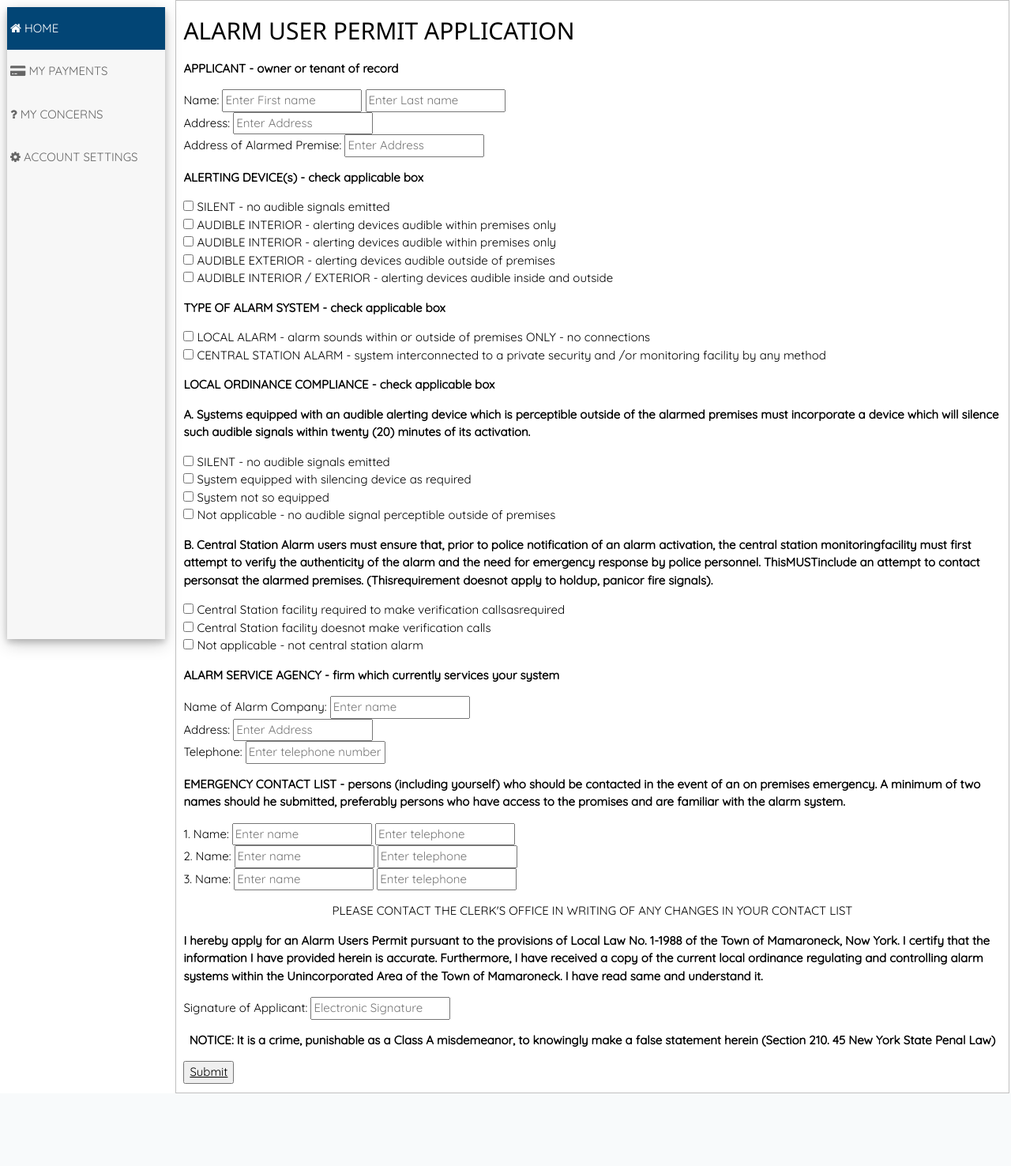
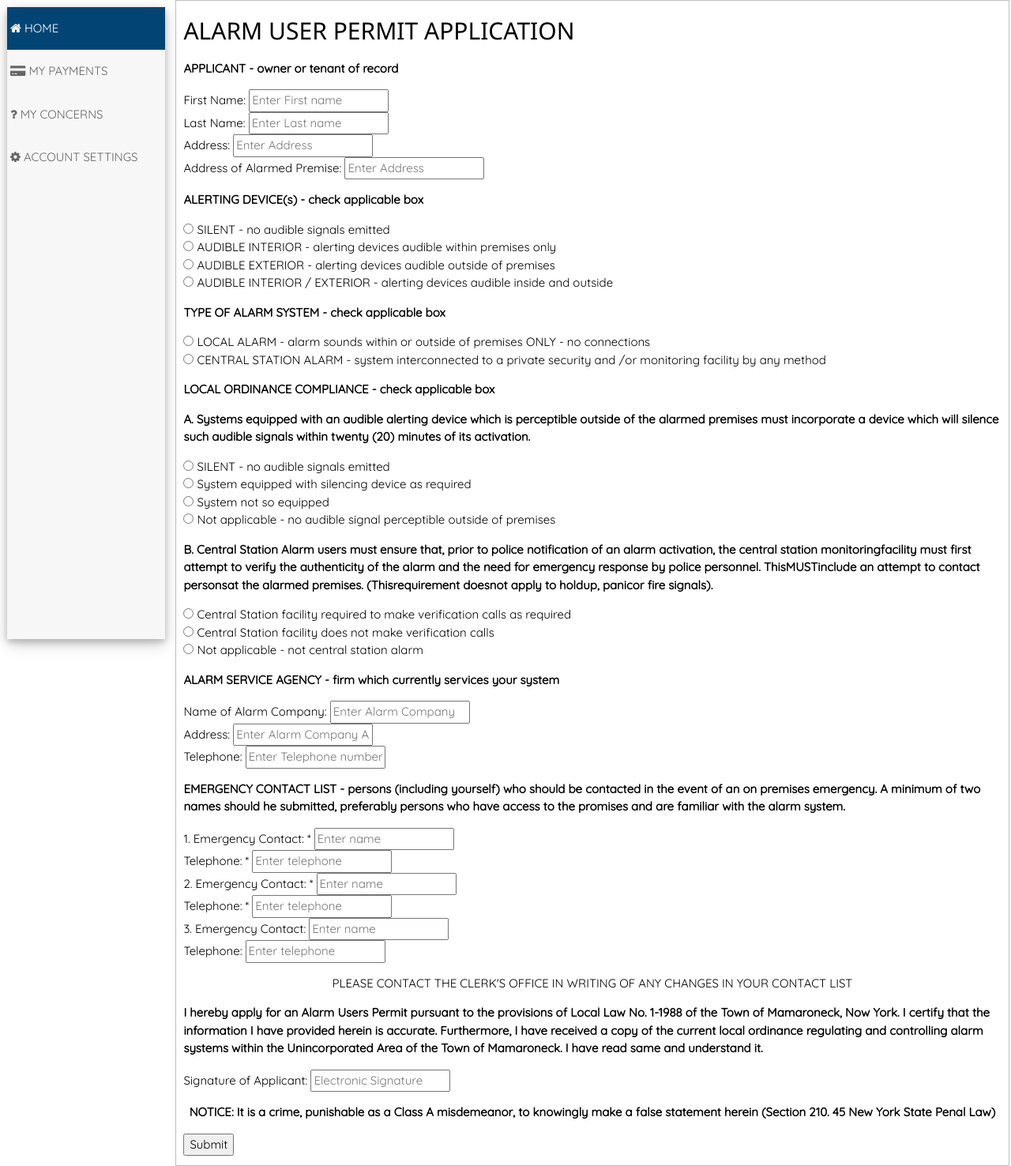
Before and after one commit to jno1/CS482, a PHP site: page /Form.php in a window 1280 px wide. Shown: the part 143-1619 px from the top of the page at 79% size. Before the commit the page ends 1527 px from the top, so only its background shows below. Run offline with PHP 8.4, Linux system fonts and the light colour scheme; the visitor is signed in with stand-in values (Sample User, id 1); some libraries are stand-ins or nearby versions.

Commit message:
Add files via upload

```diff
--- a/Form.php
+++ b/Form.php
@@ -111,11 +111,15 @@ document.getElementById("time").innerHTML = d.toDateString();
 	  <fieldset>
 		 <h2>ALARM USER PERMIT APPLICATION</h2>
 			<p><b>APPLICANT - owner or tenant of record</b></p>
-		<form action="paymentpage.html">
+			<form id="form" method="post" action="Formdb.php" role="form">
+
 				<div class="form-group">
-				<label for="fnmae">Name:</label>
-				<input type="email" class="form-control" id="fname" placeholder="Enter First name" name="email">
-				<input type="lname" class="form-control" id="lname" placeholder="Enter Last name" name="email">
+					<label for="fname">First Name:</label>
+					<input type="text" class="form-control" id="fname" placeholder="Enter First name" name="fname">
+					</div>
+				<div>
+					<label for="lname">Last Name:</label>
+					<input type="text" class="form-control" id="lname" placeholder="Enter Last name" name="email">
 				</div>
 
 			 <div class="form-group">
@@ -128,124 +132,139 @@ document.getElementById("time").innerHTML = d.toDateString();
 					<input type="alarmAd" class="form-control" id="alarmAd" placeholder="Enter Address" name="alarmAd">
 				</div>
 
-		<div class="form-check">
+			<div>
 				<p><b>ALERTING DEVICE(s) - check applicable box</b></p>
-			<div>
-			<label class="form-check-label" >
-					<div>
-					<input class="form-check-input" type="checkbox" name="remember"> SILENT - no audible signals emitted</div>
-					<div>
-					<input class="form-check-input" type="checkbox" name="remember"> AUDIBLE INTERIOR - alerting devices audible within premises only</div>
+
+						<div class="radio">
+						<label><input  type="radio" name="AD"> SILENT - no audible signals emitted</label></div>
+
+						<div class="radio">
+						<label><input  type="radio" name="AD"> AUDIBLE INTERIOR - alerting devices audible within premises only</label></div>
+
+						<div class="radio">
+						<label><input  type="radio" name="AD"> AUDIBLE EXTERIOR - alerting devices audible outside of premises</label></div>
+						<div class="radio">
+						<label><input  type="radio" name="AD"> AUDIBLE INTERIOR / EXTERIOR - alerting devices audible inside and outside	</label></div>
+
+			</div>
 
 			<div>
-					<input class="form-check-input" type="checkbox" name="remember"> AUDIBLE INTERIOR - alerting devices audible within premises only</div>
+				<p><b>TYPE OF ALARM SYSTEM - check applicable box</b></p>
+
+						<div class="radio" >
+						<label><input class="radio" type="radio" name="TA"> LOCAL ALARM - alarm sounds within or outside of premises ONLY - no connections</label></div>
+						<div class="radio" >
+						<label><input class="radio" type="radio" name="TA"> CENTRAL STATION ALARM - system interconnected to a private security and /or monitoring facility by any method</label></div>
+			</div>
+
 			<div>
-					<input class="form-check-input" type="checkbox" name="remember"> AUDIBLE EXTERIOR - alerting devices audible outside of premises</div>
+				<p><b>LOCAL ORDINANCE COMPLIANCE - check applicable box</p>
+				<p>A.	Systems equipped with an audible alerting device which is perceptible outside of the alarmed premises must incorporate a device which will silence such audible signals within twenty (20) minutes of its activation.</b></p>
+
+					<label class="radio" >
 						<div>
-					<input class="form-check-input" type="checkbox" name="remember"> AUDIBLE INTERIOR / EXTERIOR - alerting devices audible inside and outside
-		</div>
+						<input class="radio" type="radio" name="LO"> SILENT - no audible signals emitted</div>
+						<div>
+						<input class="radio" type="radio" name="LO"> System equipped with silencing device as required</div>
+
+						<div>
+						<input class="radio" type="radio" name="LO"> System not so equipped</div>
+						<div>
+						<input class="radio" type="radio" name="LO"> Not applicable - no audible signal perceptible outside of premises</div>
 				</label>
 				</div>
 
-		<div class="form-check">
-			<p><b>TYPE OF ALARM SYSTEM - check applicable box</b></p>
 				<div>
-			<label class="form-check-label" >
+
+					<p><b>B. Central Station Alarm users must ensure that, prior to police notification of an alarm
+					activation, the central  station monitoringfacility must first attempt to verify the authenticity of the alarm and the need for emergency response by police personnel. ThisMUSTinclude an attempt to contact personsat the alarmed premises. (Thisrequirement doesnot apply to holdup, panicor fire signals).</p></b>
+
+						<label class="radio" >
 							<div>
-					<input class="form-check-input" type="checkbox" name="remember"> LOCAL ALARM - alarm sounds within or outside of premises ONLY - no connections</div>
+							<input class="radio" type="radio" name="CS"> Central Station facility required to make verification calls as required</div>
 							<div>
-					<input class="form-check-input" type="checkbox" name="remember"> CENTRAL STATION ALARM - system interconnected to a private security and /or monitoring facility by any method
-		</div>
+							<input class="radio" type="radio" name="CS"> Central Station facility does not make verification calls</div>
+
+							<div>
+							<input class="radio" type="radio" name="CS"> Not applicable - not central station alarm</div>
 	 				</label>
 					</div>
 
-		<div class="form-check">
-			<p><b>LOCAL ORDINANCE COMPLIANCE - check applicable box</p>
-			<p>A.	Systems equipped with an audible alerting device which is perceptible outside of the alarmed premises must incorporate a device which will silence such audible signals within twenty (20) minutes of its activation.</b></p>
-				<div>
-				<label class="form-check-label" >
-					<div>
-					<input class="form-check-input" type="checkbox" name="remember"> SILENT - no audible signals emitted</div>
-					<div>
-					<input class="form-check-input" type="checkbox" name="remember"> System equipped with silencing device as required</div>
-
-					<div>
-					<input class="form-check-input" type="checkbox" name="remember"> System not so equipped</div>
-					<div>
-					<input class="form-check-input" type="checkbox" name="remember"> Not applicable - no audible signal perceptible outside of premises
-			</div>
-			</label>
-			</div>
-
-			<div class="form-check">
-
-				<p><b>B.        Central Station Alarm users must ensure that, prior to police notification of an alarm
-				activation, the central  station monitoringfacility must first attempt to verify the authenticity of the alarm and the need for emergency response by police personnel. ThisMUSTinclude an attempt to contact personsat the alarmed premises. (Thisrequirement doesnot apply to holdup, panicor fire signals).</p></b>
-					<div>
-					<label class="form-check-label" >
-						<div>
-						<input class="form-check-input" type="checkbox" name="remember"> Central Station facility required to make verification callsasrequired</div>
-						<div>
-						<input class="form-check-input" type="checkbox" name="remember"> Central Station facility doesnot make verification calls</div>
-
-						<div>
-						<input class="form-check-input" type="checkbox" name="remember"> Not applicable - not central station alarm
-				</div>
-				</label>
-				</div>
 
 					<p><b>ALARM SERVICE AGENCY - firm which currently services your system</b></p>
 						<div class="form-group">
-						<label for="fnmae">Name of Alarm Company:</label>
-						<input type="email" class="form-control" id="fname" placeholder="Enter name" name="email">
+							<label for="ACname">Name of Alarm Company:</label>
+							<input type="text" class="form-control" id="ACname" placeholder="Enter Alarm Company" name="ACname">
 
 						</div>
 
 					 <div class="form-group">
-						<label for="address">Address:</label>
-						<input type="address" class="form-control" id="address" placeholder="Enter Address" name="address">
+							<label for="ACaddress">Address:</label>
+							<input type="text" class="form-control" id="ACaddress" placeholder="Enter Alarm Company Address" name="ACAddress">
 						</div>
 
 						<div class="form-group">
-						<label for="alarmAd">Telephone:</label>
-						<input type="alarmAd" class="form-control" id="alarmAd" placeholder="Enter telephone number" name="alarmAd">
+							<label for="ACphone">Telephone:</label>
+							<input type="text" class="form-control" id="ACphone" placeholder="Enter Telephone number" name="Aphone">
 						</div>
 
 
 						<p><b>EMERGENCY CONTACT LIST - persons (including yourself) who should be contacted in the event of an on premises emergency. A minimum of two names should he submitted, preferably persons who have access to the promises and are familiar with the alarm system.</b></p>
+					<div class="row">
+						<div class="col-md-6">
 							<div class="form-group">
-							<label for="fnmae">1. Name: </label>
-							<input type="email" class="form-control" id="fname" placeholder="Enter name" name="email">
-
-							<input type="email" class="form-control" id="fname" placeholder="Enter telephone" name="email">
-
+								<label for="Ename1">1. Emergency Contact: * </label>
+								<input type="text" class="form-control" id="Ename1" placeholder="Enter name" name="Ename1">
+								</div>
+								</div>
+						<div class="col-md-6">
+							<div class="form-group">
+								<label for="Ephone1">Telephone: * </label>
+								<input type="tel" class="form-control" id="Ephone1" placeholder="Enter telephone" name="Ephone1">
+							</div>
+							</div>
 							</div>
 
+					<div class="row">
+						<div class="col-md-6">
 							<div class="form-group">
-							<label for="fnmae">2. Name: </label>
-							<input type="email" class="form-control" id="fname" placeholder="Enter name" name="email">
-
-							<input type="email" class="form-control" id="fname" placeholder="Enter telephone" name="email">
+								<label for="Ename2">2. Emergency Contact: * </label>
+								<input type="text" class="form-control" id="Ename2" placeholder="Enter name" name="Ename2">
 								</div>
-
+								</div>
+						<div class="col-md-6">
 							<div class="form-group">
-							<label for="fnmae">3. Name: </label>
-							<input type="email" class="form-control" id="fname" placeholder="Enter name" name="email">
-
-							<input type="email" class="form-control" id="fname" placeholder="Enter telephone" name="email">
+								<label for="Ephone2">Telephone: * </label>
+								<input type="tel" class="form-control" id="Ephone2" placeholder="Enter telephone" name="Ephone2">
+							</div>
+							</div>
+							</div>
+					<div class="row">
+						<div class="col-md-6">
+							<div class="form-group">
+								<label for="Ename3">3. Emergency Contact: </label>
+								<input type="text" class="form-control" id="Ename3" placeholder="Enter name" name="Ename3">
+								</div>
+								</div>
+						<div class="col-md-6">
+							<div class="form-group">
+										<label for="Ephone3">Telephone:  </label>
+								<input type="tel" class="form-control" id="Ephone3" placeholder="Enter telephone" name="Ephone3">
+							</div>
+							</div>
 							</div>
 							<p><center>PLEASE CONTACT THE CLERK'S OFFICE IN WRITING OF ANY CHANGES IN YOUR CONTACT LIST</center></p>
 				<p><b>I hereby apply for an Alarm Users Permit pursuant to the provisions of Local Law No. 1-1988 of the Town of Mamaroneck, Now York. I certify that the information I have provided herein is accurate. Furthermore, I have received a copy of the current local ordinance regulating and controlling
 				alarm systems within the Unincorporated Area of the Town of Mamaroneck. I have read same and understand it.
 				</b></p>
 									<div class="form-group">
-									<label for="fnmae">Signature of Applicant:</label>
-									<input type="email" class="form-control" id="fname" placeholder="Electronic Signature " name="email">
+										<label for="appElecSig">Signature of Applicant:</label>
+										<input type="etext" class="form-control" id="appElecSig" placeholder="Electronic Signature " name="appElecSig">
 
 									</div>
 									<p><center><b>NOTICE: It is a crime, punishable as a Class A misdemeanor, to knowingly make a false statement herein (Section 210. 45 New York State Penal Law)</b></center></p>
 
-			<button type="submit" class="btn btn-primary"><a href="paymentpageHTML.php">Submit</button></a>
+				<button type="submit" class="btn btn-primary">Submit</button>
 		</form>
 		</div>
 
```
Also changed, not shown: Formdb.php (added, +37 -0 lines). Lines whose indentation alone changed are shown as unchanged.
